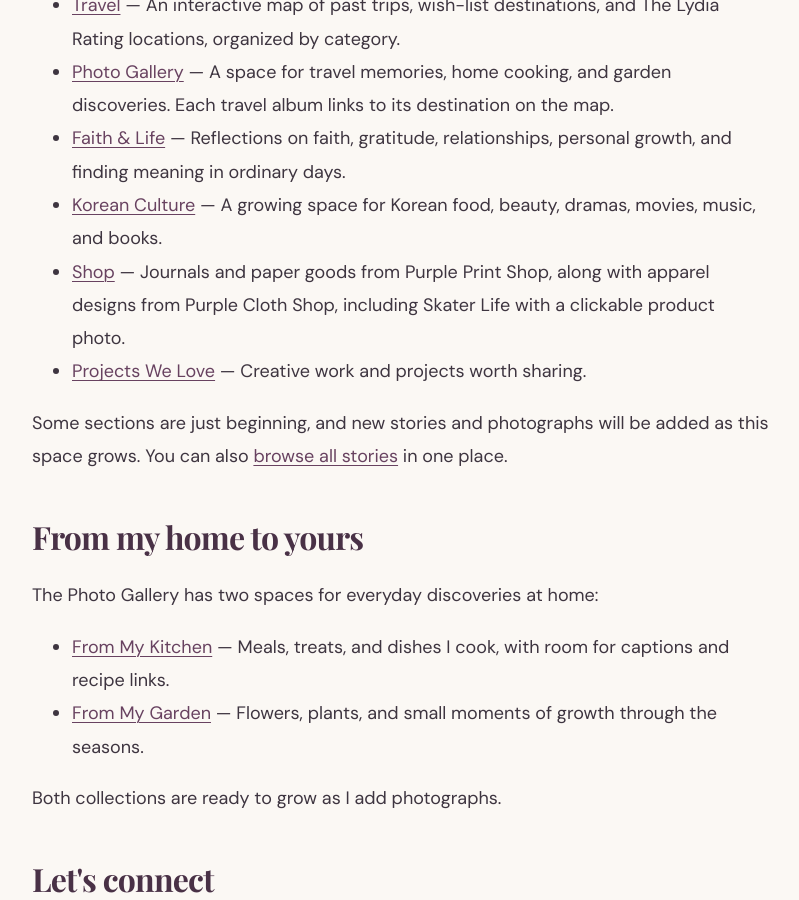
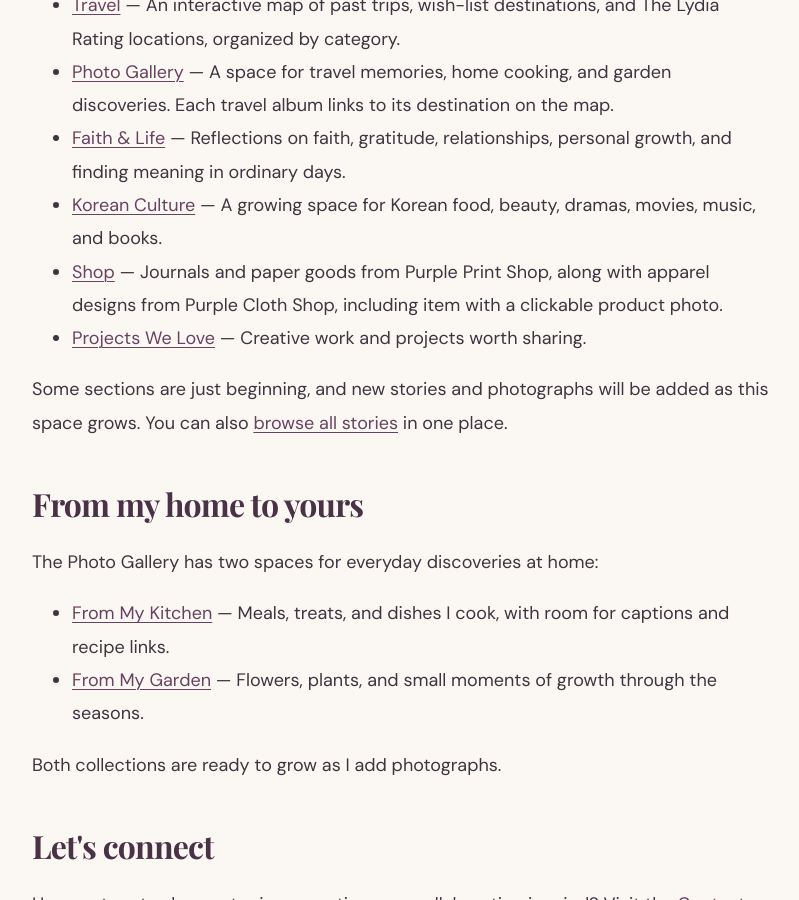
Before and after one commit to lydiarim22-coder/mindoflydia, a Jekyll site: the page built from about.md, in a window 1280 px wide and 900 px high, scrolled down 1075 px. Shown: the whole window, without its empty margins (48-847 px from the left). Built offline with Jekyll 4.4.1, drawn with Linux system fonts in a browser that asks for light colours; some web fonts are replaced.

Commit message:
Update Shop description on About page

```diff
--- a/about.md
+++ b/about.md
@@ -23,7 +23,7 @@
       <li><a href="{{ '/photo-gallery/' | relative_url }}">Photo Gallery</a> — A space for travel memories, home cooking, and garden discoveries. Each travel album links to its destination on the map.</li>
       <li><a href="{{ '/faith-and-life/' | relative_url }}">Faith &amp; Life</a> — Reflections on faith, gratitude, relationships, personal growth, and finding meaning in ordinary days.</li>
       <li><a href="{{ '/korean-culture/' | relative_url }}">Korean Culture</a> — A growing space for Korean food, beauty, dramas, movies, music, and books.</li>
-      <li><a href="{{ '/shop/' | relative_url }}">Shop</a> — Journals and paper goods from Purple Print Shop, along with apparel designs from Purple Cloth Shop, including Skater Life with a clickable product photo.</li>
+      <li><a href="{{ '/shop/' | relative_url }}">Shop</a> — Journals and paper goods from Purple Print Shop, along with apparel designs from Purple Cloth Shop, including item with a clickable product photo.</li>
       <li><a href="{{ '/projects-we-love/' | relative_url }}">Projects We Love</a> — Creative work and projects worth sharing.</li>
     </ul>
     <p>Some sections are just beginning, and new stories and photographs will be added as this space grows. You can also <a href="{{ '/journal/' | relative_url }}">browse all stories</a> in one place.</p>
```
